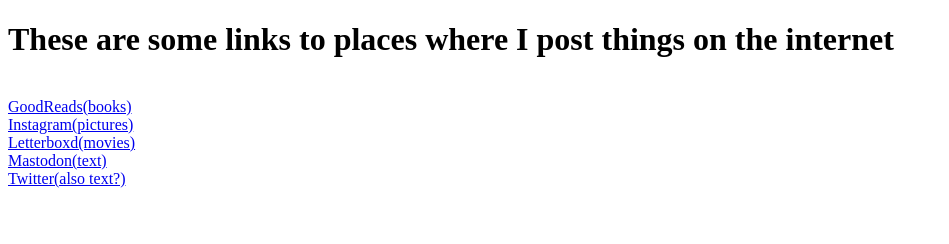
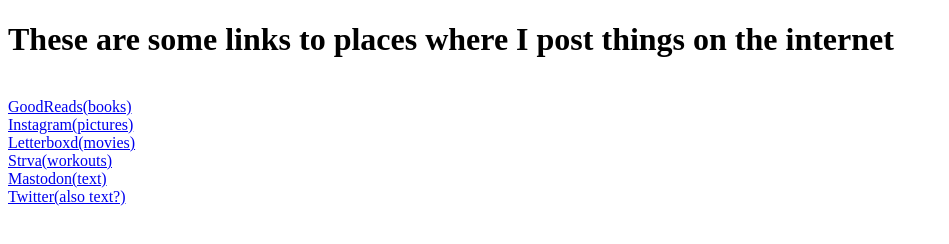
Before and after one commit to gideonluck/gideonluck.github.io, a plain HTML site: page index.html in a window 1280 px wide. Shown: the whole page, without its empty margins (0-949 px from the left). Drawn offline with Linux system fonts and the light colour scheme.

Commit message:
Update index.html

```diff
--- a/index.html
+++ b/index.html
@@ -10,11 +10,12 @@
 
     <p>
         <br/>
-        <a href="https://www.goodreads.com/gideonluck/"> GoodReads(books) </a>    <br/>
-        <a href="https://www.instagram.com/gideonluck/"> Instagram(pictures) </a> <br/>
-        <a href="https://letterboxd.com/gideonluck/"> Letterboxd(movies) </a>     <br/>
-        <a rel="me" href="https://mastodon.social/@gideonluck">Mastodon(text)</a> <br/>
-        <a href="https://twitter.com/GideonLuck"> Twitter(also text?) </a>        <br/>
+            <a href="https://www.goodreads.com/gideonluck/"> GoodReads(books) </a>      <br/>
+            <a href="https://www.instagram.com/gideonluck/"> Instagram(pictures) </a>   <br/>
+            <a href="https://letterboxd.com/gideonluck/"> Letterboxd(movies) </a>       <br/>
+            <a href="https://www.strava.com/athletes/gideonluck/"> Strva(workouts) </a> <br/>
+            <a rel="me" href="https://mastodon.social/@gideonluck">Mastodon(text)</a>   <br/>
+            <a href="https://twitter.com/GideonLuck"> Twitter(also text?) </a>          <br/>
         <br/>
     </p>
 
```
